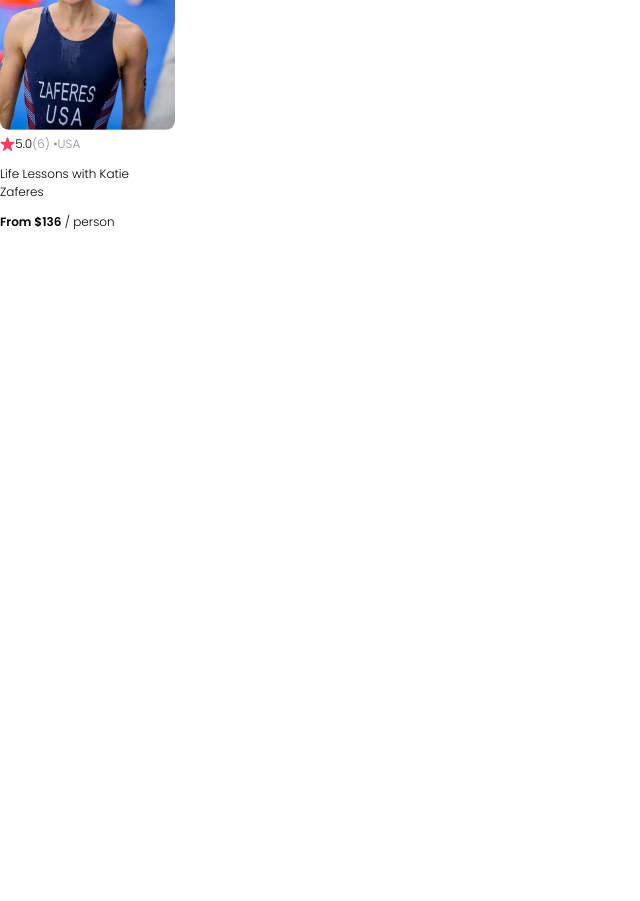
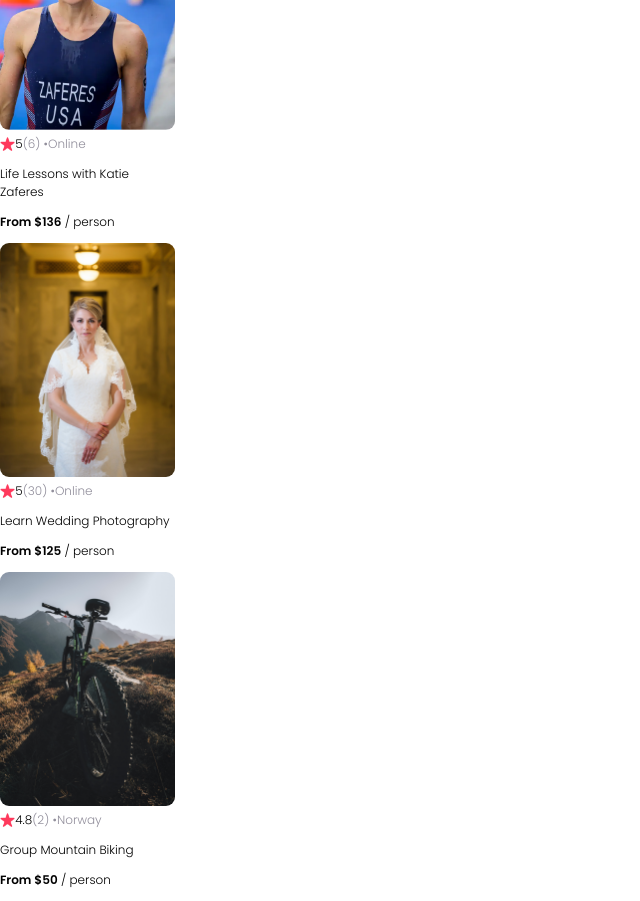
Before and after one commit to sanketvagal/react-airbnb-clone, a React (Vite) app: page / in a window 1280 px wide. Shown: the part 560-1461 px from the top of the page, without its empty margins (0-640 px from the left). Before the commit the page ends 803 px from the top, so only its background shows below. Built offline with nearby package versions, Linux system fonts and the light colour scheme.

Commit message:
Added data.js, map data into component

```diff
--- a/src/App.jsx
+++ b/src/App.jsx
@@ -1,37 +1,28 @@
-import { useState } from 'react'
 import './App.css'
 import Navbar from './components/Navbar'
 import Hero from './components/Hero'
 import Card from './components/Card'
-/*
-Challenge: Pass props to the Card component and display that data
+import data from './data'
 
-- img ("katie-zaferes.png")
-- rating ("5.0")
-- reviewCount (6)
-- country (Whatever you want)
-- title ("Life Lessons with Katie Zaferes")
-- price (136)
-
-*/
 
 function App() {
+  const cardElements = data.map(card => {
+    return <Card
+      img={card.coverImg}
+      rating={card.stats.rating}
+      reviewCount={card.stats.reviewCount}
+      country={card.location}
+      title={card.title}
+      price={card.price}
+    />
+  })
 
   return (
-    <>
-      <div className='container'>
-        <Navbar />
-        <Hero />
-        <Card
-          img="katie-zaferes.png"
-          rating="5.0"
-          reviewCount={6}
-          country="USA"
-          title="Life Lessons with Katie Zaferes"
-          price={136}
-        />
-      </div>
-    </>
+    <div className='container'>
+      <Navbar />
+      <Hero />
+      {cardElements}
+    </div>
   )
 }
 
--- /dev/null
+++ b/src/data.js
@@ -0,0 +1,41 @@
+export default [
+    {
+        id: 1,
+        title: "Life Lessons with Katie Zaferes",
+        description: "I will share with you what I call \"Positively Impactful Moments of Disappointment.\" Throughout my career, many of my highest moments only came after setbacks and losses. But learning from those difficult moments is what gave me the ability to rise above them and reach my goals.",
+        price: 136,
+        coverImg: "katie-zaferes.png",
+        stats: {
+            rating: 5.0,
+            reviewCount: 6
+        },
+        location: "Online",
+        openSpots: 0,
+    },
+    {
+        id: 2,
+        title: "Learn Wedding Photography",
+        description: "Interested in becoming a wedding photographer? For beginner and experienced photographers alike, join us in learning techniques required to leave the happy couple with memories that'll last a lifetime.",
+        price: 125,
+        coverImg: "wedding-photography.png",
+        stats: {
+            rating: 5.0,
+            reviewCount: 30
+        },
+        location: "Online",
+        openSpots: 27,
+    },
+    {
+        id: 3,
+        title: "Group Mountain Biking",
+        description: "Experience the beautiful Norwegian landscape and meet new friends all while conquering rugged terrain on your mountain bike. (Bike provided!)",
+        price: 50,
+        coverImg: "mountain-bike.png",
+        stats: {
+            rating: 4.8,
+            reviewCount: 2
+        },
+        location: "Norway",
+        openSpots: 3,
+    }
+]
```
Also changed, not shown: public/assets/mountain-bike.png (added), public/assets/wedding-photography.png (added).
